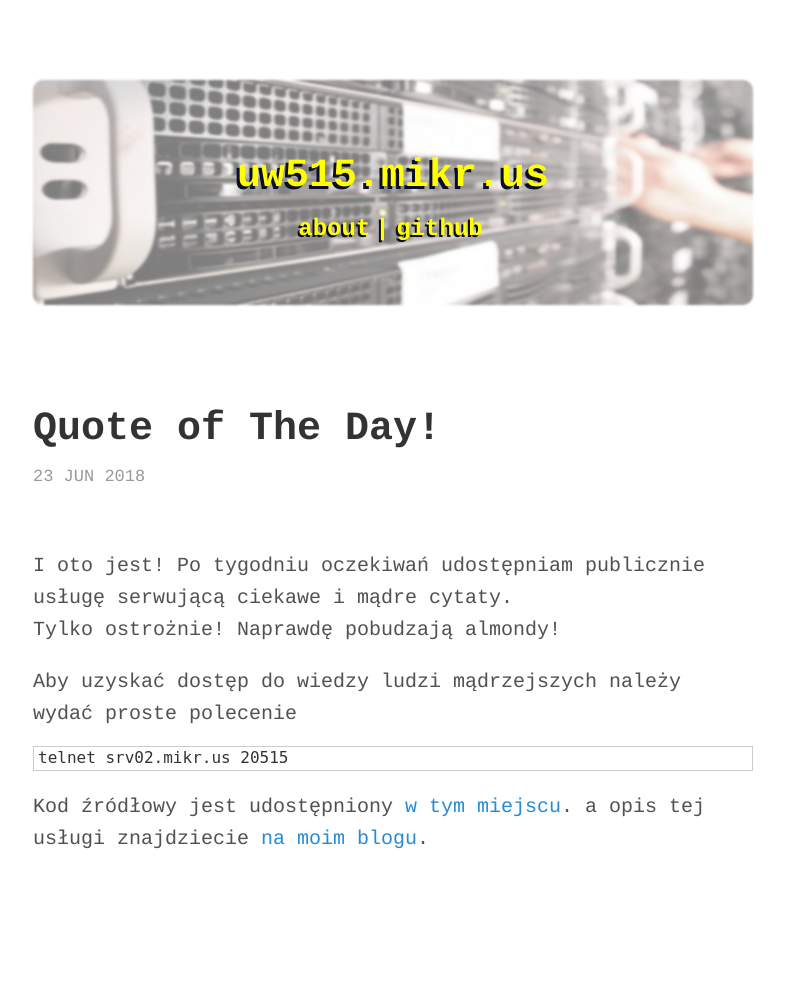
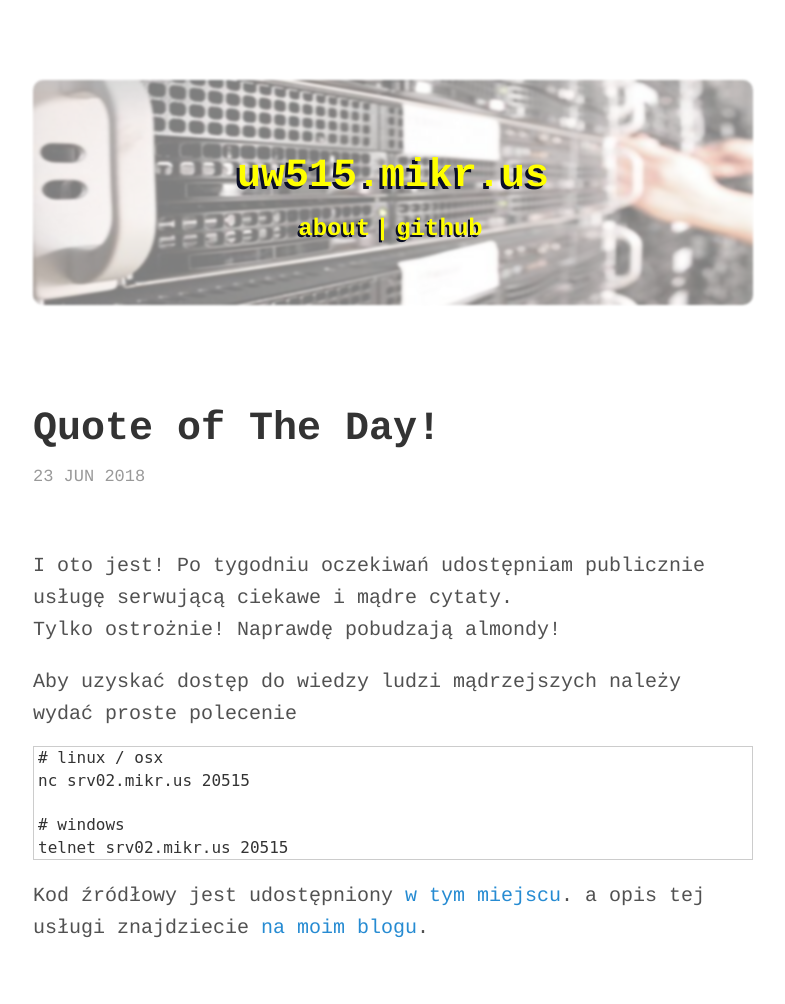
Before and after one commit to arturtamborski/uw515.mikr.us, a Jekyll site: the page built from _posts/2018-06-23-qotd.md, in a window 1280 px wide. Shown: the whole page, without its empty margins (247-1032 px from the left). Built offline with Jekyll 4.4.1, drawn with Linux system fonts in a browser that asks for light colours; before the commit the page ends 915 px from its top, so only the background shows below that.

Commit message:
remove scrollbar, update qotes.html

```diff
--- a/_includes/style.scss
+++ b/_includes/style.scss
@@ -176,7 +176,6 @@
 }
 
 .highlight {
-  overflow-y: auto;
 }
 
 .highlight pre {
--- a/_posts/2018-06-23-qotd.md
+++ b/_posts/2018-06-23-qotd.md
@@ -12,6 +12,10 @@
 Aby uzyskać dostęp do wiedzy ludzi mądrzejszych należy wydać proste polecenie
 
 
+	# linux / osx
+	nc srv02.mikr.us 20515
+
+	# windows
 	telnet srv02.mikr.us 20515
 
 
```
Also changed, not shown: _pages/about.md (+1 -1 lines).
